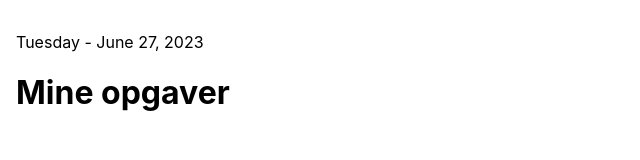
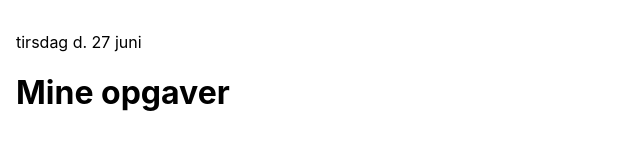
Before and after one commit to Steffen-Svenningsen/todo-app, a React (Create React App) app: page / in a window 1280 px wide. Shown: the top 160 px of the page, without its empty margins (0-640 px from the left). Built offline with nearby package versions, Linux system fonts and the light colour scheme.

Commit message:
Update date via moment locale so it's in danish

```diff
--- a/src/App.js
+++ b/src/App.js
@@ -1,10 +1,11 @@
 import React from 'react';
 import './App.sass';
+import moment from 'moment';
+import 'moment/locale/da';
 
 function App() {
-  var moment = require('moment'); // require
   moment.locale();
-  const date = moment().format('dddd - LL');
+  const date = moment().format('dddd [d.] D MMMM');
   return (
     <div className="App">
       <header>
```
